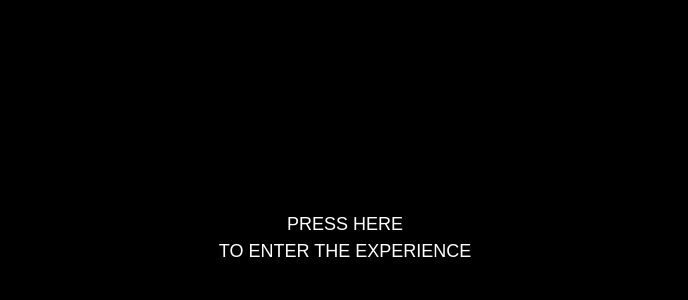
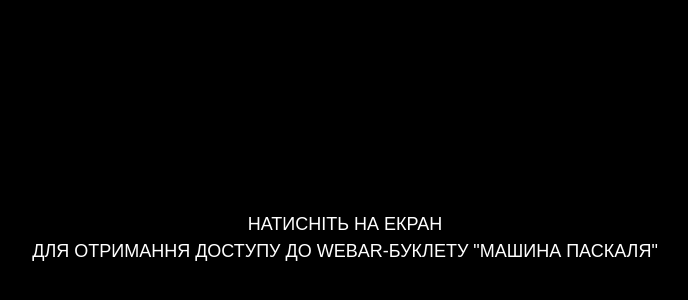
Before and after one commit to ZiliBOOBA/lab1, a plain HTML site: page index.html in a window 1280 px wide. Shown: the part 162-462 px from the top of the page, without its empty margins (295-983 px from the left). Drawn offline with nearby package versions, Linux system fonts and the light colour scheme.

Commit message:
Update index.html

```diff
--- a/index.html
+++ b/index.html
@@ -26,9 +26,9 @@
                 text-transform: uppercase; font-family: Arial, Helvetica, sans-serif; font-weight: 400; line-height: 1.5em; font-size: large; white-space: nowrap;
                 user-select: none; pointer-events: none;
             ">
-            Press here
+            Натисніть на екран
             <br>
-            to enter the experience
+            для отримання доступу до WebAR-буклету "Машина паскаля"
         </div>
     </div>
 
```
